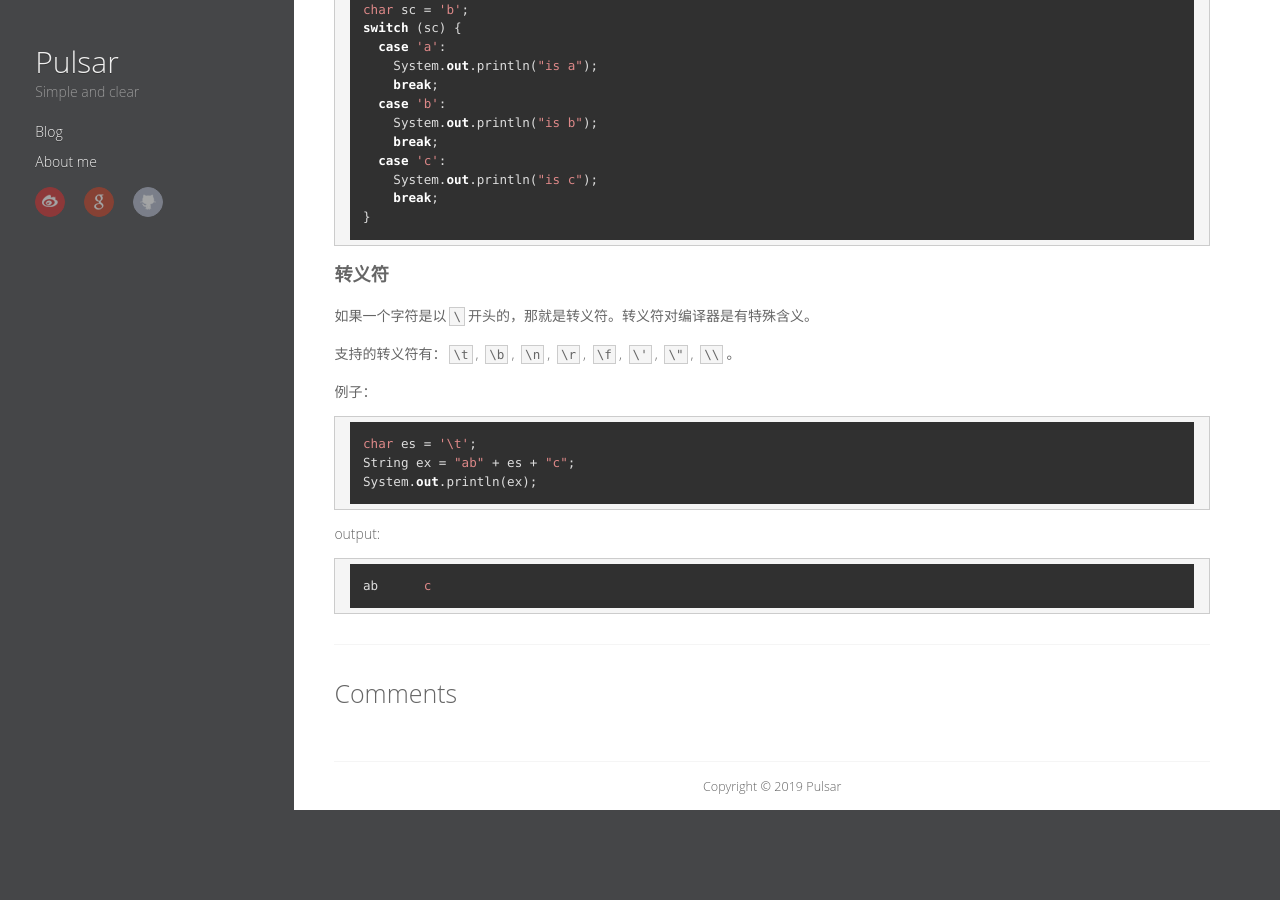
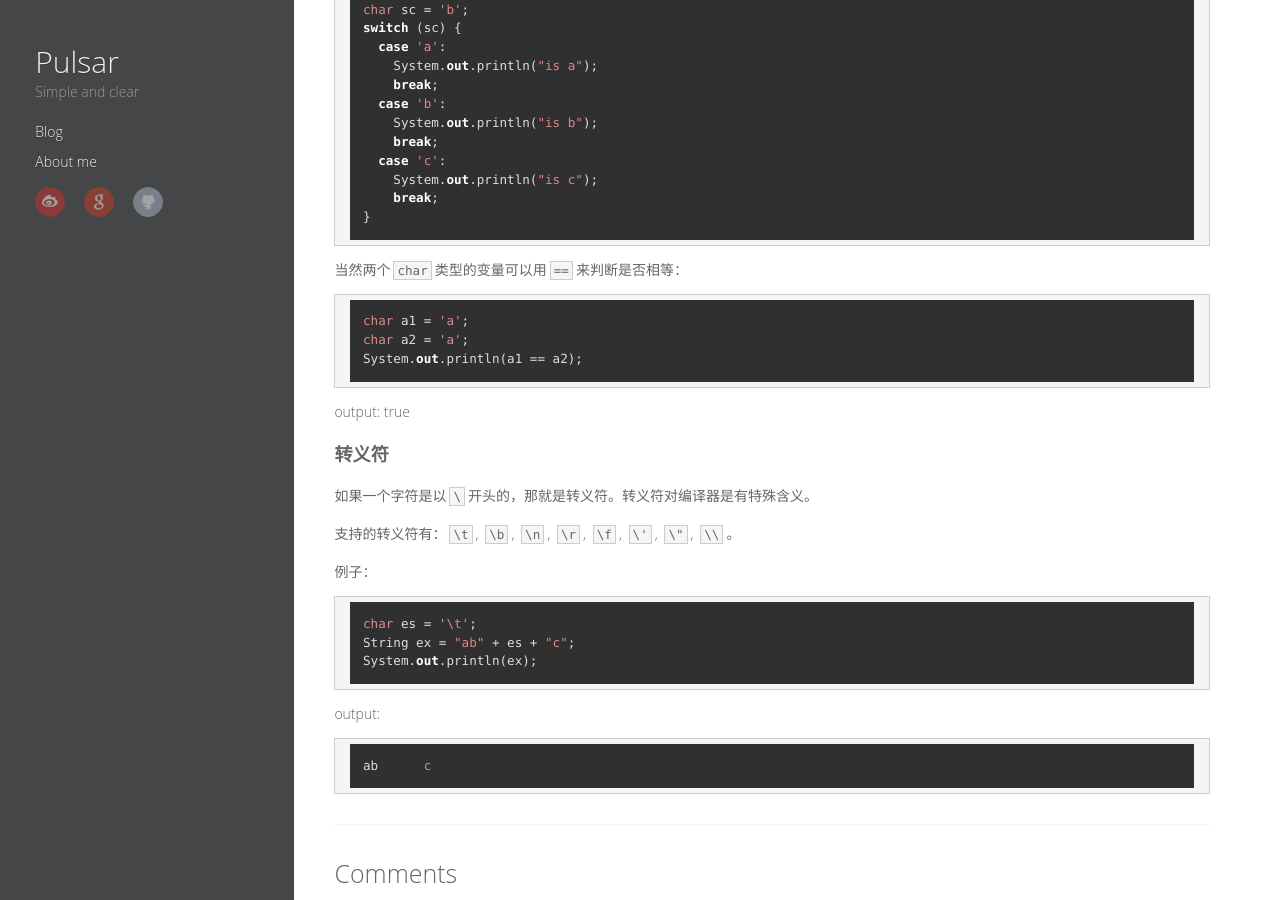
Before and after one commit to pulsaryu/pulsaryu.github.io, a Jekyll site: the page built from _posts/2019-05-15-java-char.md, in a window 1280 px wide and 900 px high, scrolled down 632 px. Built offline with Jekyll 4.4.1, drawn with Linux system fonts in a browser that asks for light colours; nearby versions of some CDN libraries; some web fonts are replaced; comment, search, counter and statistics services are not loaded; before the commit the page ends 1442 px from its top, so only the background shows below that.

````diff
--- a/_posts/2019-05-15-java-char.md
+++ b/_posts/2019-05-15-java-char.md
@@ -48,6 +48,13 @@ switch (sc) {
 }
 ```
 
+当然两个`char`类型的变量可以用`==`来判断是否相等：
+```
+char a1 = 'a';
+char a2 = 'a';
+System.out.println(a1 == a2);
+```
+output: true
 
 ### 转义符
 
````
Also changed, not shown: _layouts/default.html (+10 -0 lines), 1 other file.
